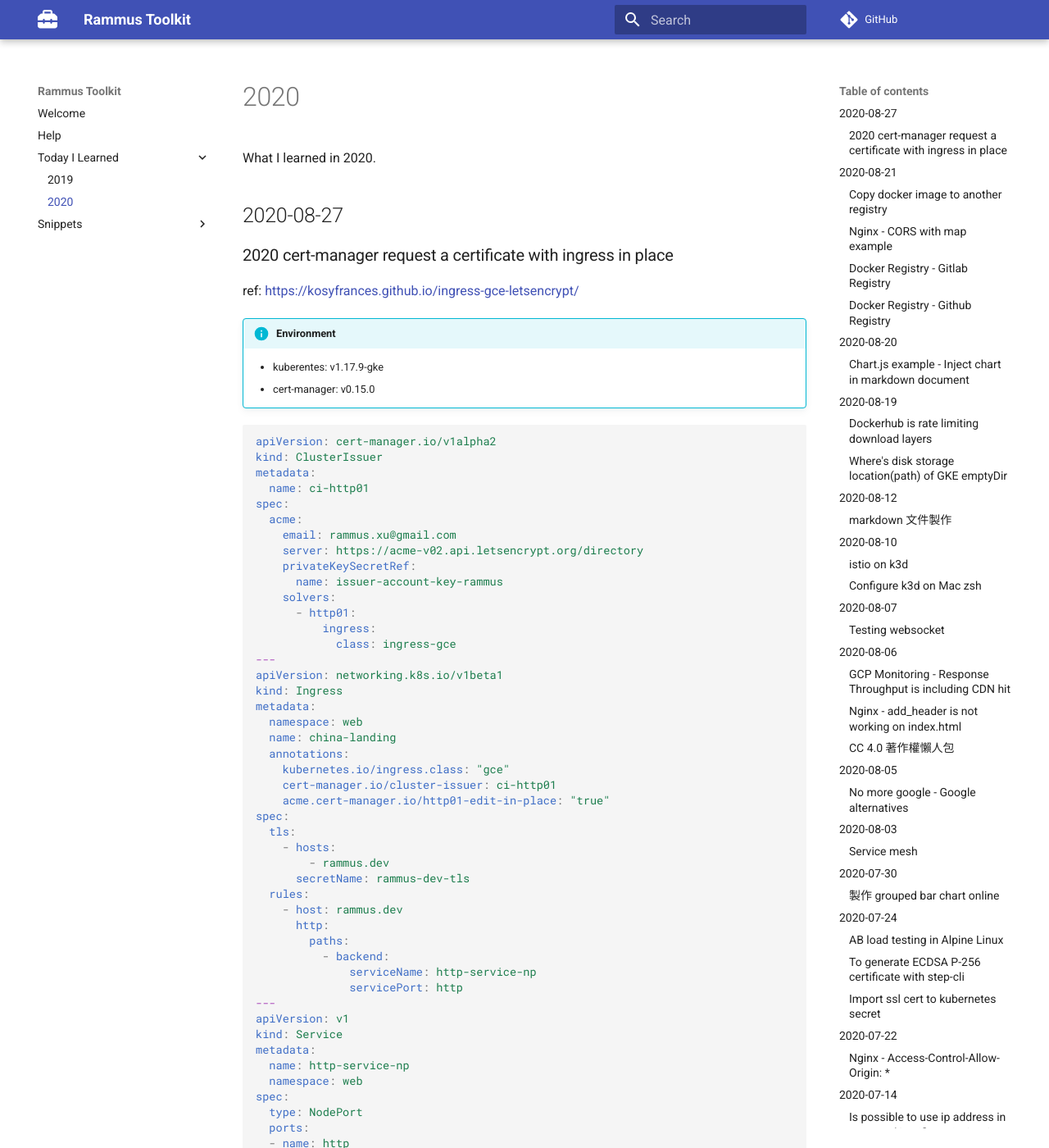
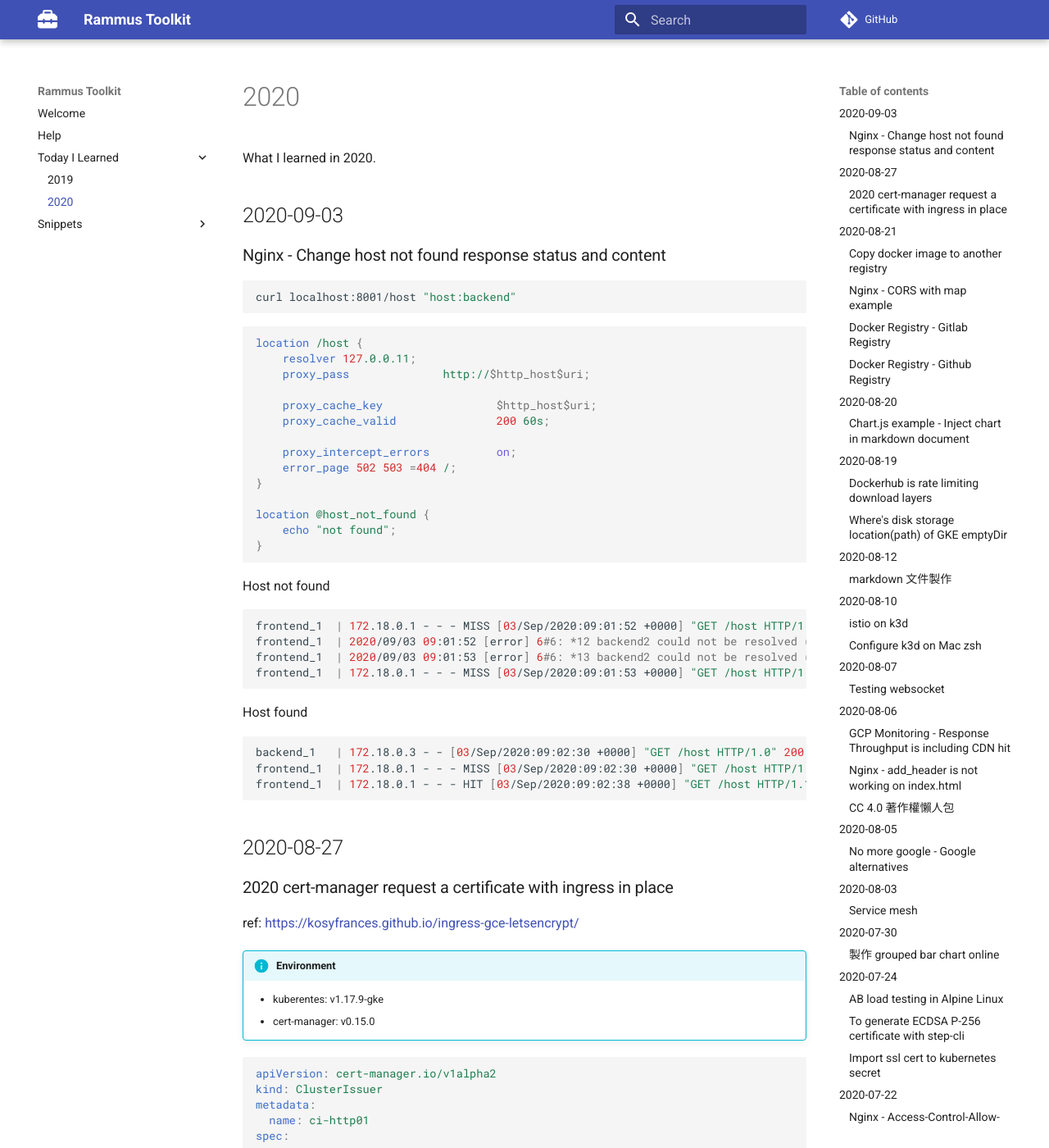
Before and after one commit to RammusXu/toolkit, an MkDocs documentation site: the page built from docs/Today-I-Learned/2020.md, in a window 1280 px wide and 1400 px high. Shown: the whole window at 82% size. Built offline with MkDocs 1.6.1 and Material for MkDocs 9.7.7, drawn with Linux system fonts in a browser that asks for light colours; nearby versions of some CDN libraries; comment, search, counter and statistics services are not loaded.

Commit message:
### Nginx - Change host not found response status and content

````diff
--- a/docs/Today-I-Learned/2020.md
+++ b/docs/Today-I-Learned/2020.md
@@ -1,5 +1,44 @@
 
 What I learned in 2020.
+
+## 2020-09-03
+### Nginx - Change host not found response status and content
+```bash
+curl localhost:8001/host "host:backend"
+```
+
+```nginx
+location /host {
+    resolver 127.0.0.11;
+    proxy_pass              http://$http_host$uri;
+
+    proxy_cache_key                 $http_host$uri;
+    proxy_cache_valid               200 60s;
+
+    proxy_intercept_errors          on;
+    error_page 502 503 =404 /;
+}
+
+location @host_not_found {
+    echo "not found";
+}
+```
+
+Host not found
+```bash
+frontend_1  | 172.18.0.1 - - - MISS [03/Sep/2020:09:01:52 +0000] "GET /host HTTP/1.1" 404 20 "-" "HTTPie/1.0.2" "-"
+frontend_1  | 2020/09/03 09:01:52 [error] 6#6: *12 backend2 could not be resolved (3: Host not found), client: 172.18.0.1, server: , request: "GET /host HTTP/1.1", host: "backend2"
+frontend_1  | 2020/09/03 09:01:53 [error] 6#6: *13 backend2 could not be resolved (3: Host not found), client: 172.18.0.1, server: , request: "GET /host HTTP/1.1", host: "backend2"
+frontend_1  | 172.18.0.1 - - - MISS [03/Sep/2020:09:01:53 +0000] "GET /host HTTP/1.1" 404 20 "-" "HTTPie/1.0.2" "-"
+```
+
+Host found
+```bash
+backend_1   | 172.18.0.3 - - [03/Sep/2020:09:02:30 +0000] "GET /host HTTP/1.0" 200 6 "-" "HTTPie/1.0.2" "-"
+frontend_1  | 172.18.0.1 - - - MISS [03/Sep/2020:09:02:30 +0000] "GET /host HTTP/1.1" 200 16 "-" "HTTPie/1.0.2" "-"
+frontend_1  | 172.18.0.1 - - - HIT [03/Sep/2020:09:02:38 +0000] "GET /host HTTP/1.1" 200 16 "-" "HTTPie/1.0.2" "-"
+```
+
 ## 2020-08-27
 ### 2020 cert-manager request a certificate with ingress in place
 ref: https://kosyfrances.github.io/ingress-gce-letsencrypt/
````
Also changed, not shown: 2 other files.
